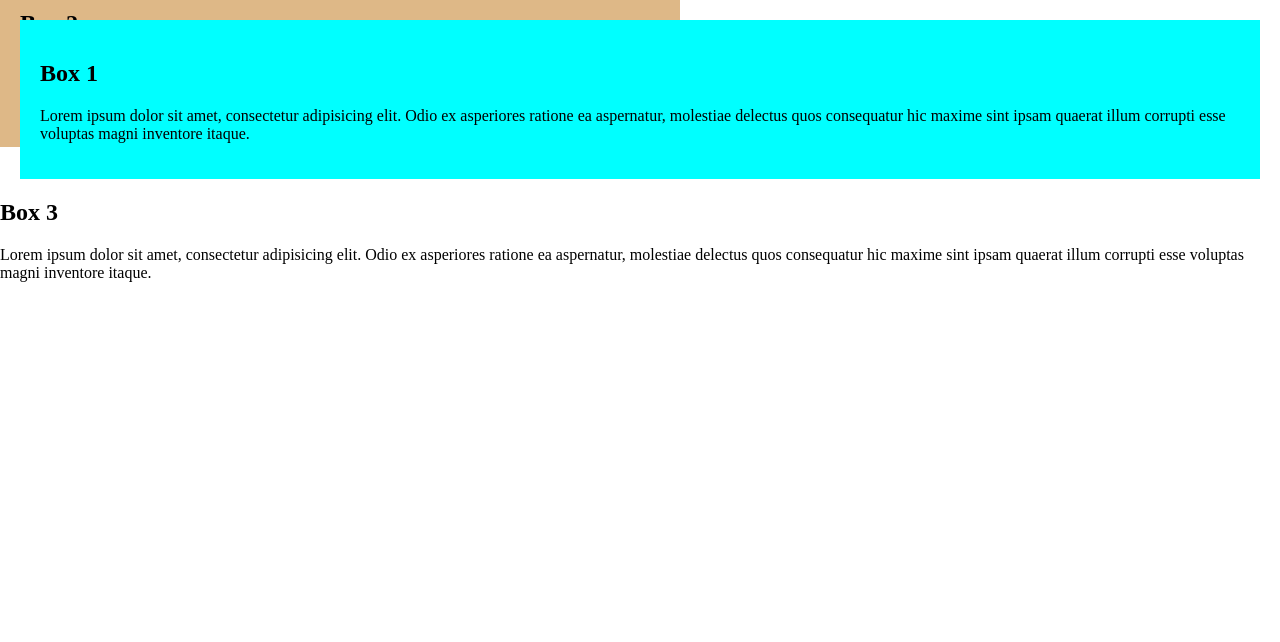
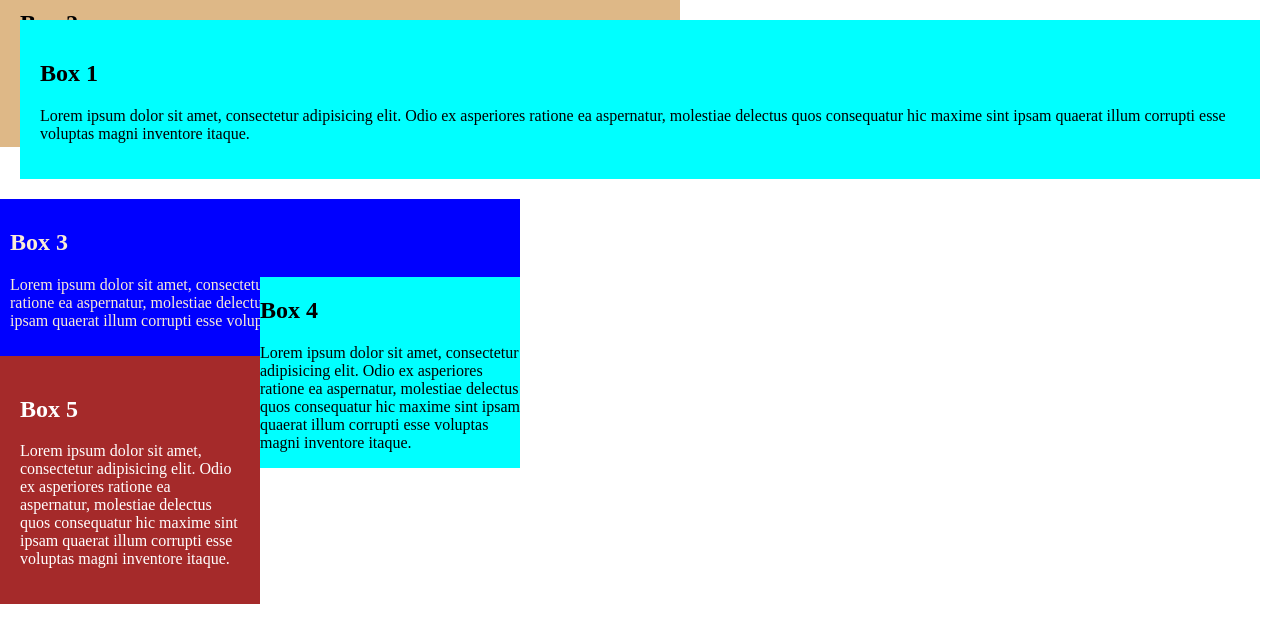
Before and after one commit to sudheervydadi/Box-Model, a plain HTML site: page index.html in a window 1280 px wide. Drawn offline with Linux system fonts and the light colour scheme.

Commit message:
box-sizing and position

```diff
--- a/index.html
+++ b/index.html
@@ -33,6 +33,24 @@
         hic maxime sint ipsam quaerat illum corrupti esse voluptas magni
         inventore itaque.
       </p>
+      <div class="box-4">
+        <h2>Box 4</h2>
+        <p>
+          Lorem ipsum dolor sit amet, consectetur adipisicing elit. Odio ex
+          asperiores ratione ea aspernatur, molestiae delectus quos consequatur
+          hic maxime sint ipsam quaerat illum corrupti esse voluptas magni
+          inventore itaque.
+        </p>
+      </div>
+    </div>
+    <div class="box-5">
+      <h2>Box 5</h2>
+      <p>
+        Lorem ipsum dolor sit amet, consectetur adipisicing elit. Odio ex
+        asperiores ratione ea aspernatur, molestiae delectus quos consequatur
+        hic maxime sint ipsam quaerat illum corrupti esse voluptas magni
+        inventore itaque.
+      </p>
     </div>
   </body>
 </html>
--- a/style.css
+++ b/style.css
@@ -1,5 +1,6 @@
 body {
   margin: 0;
+  box-sizing: border-box;
 }
 .box-1 {
   background-color: aqua;
@@ -19,3 +20,32 @@ body {
   left: -20px;
   z-index: -1;
 }
+
+.box-3 {
+  background-color: blue;
+  color: antiquewhite;
+  margin: 0px;
+  padding: 10px;
+  position: relative;
+
+  max-width: 500px;
+  max-height: 500px;
+}
+
+.box-4 {
+  background-color: aqua;
+  color: black;
+  position: absolute;
+  /* bottom: -30%; */
+
+  top: 50%;
+  left: 50%;
+}
+
+.box-5 {
+  background-color: brown;
+  color: white;
+  margin: 0px;
+  padding: 20px;
+  max-width: 220px;
+}
```
